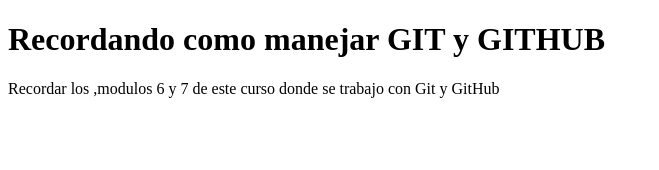
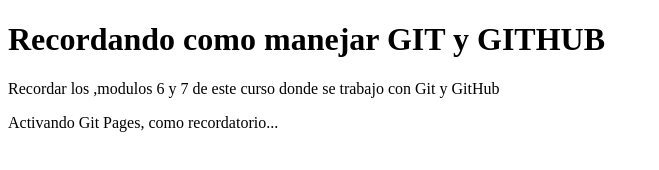
Before and after one commit to PabloCarrH/Mod26, a plain HTML site: page index.html in a window 1280 px wide. Shown: the whole page, without its empty margins (0-659 px from the left). Drawn offline with Linux system fonts and the light colour scheme.

Commit message:
insertar p

```diff
--- a/index.html
+++ b/index.html
@@ -8,5 +8,6 @@
 <body>
     <h1>Recordando como manejar GIT y GITHUB</h1>
     <p>Recordar los ,modulos 6 y 7 de este curso donde se trabajo con Git y GitHub</p>
+    <p>Activando Git Pages, como recordatorio...</p>
 </body>
 </html>
```
